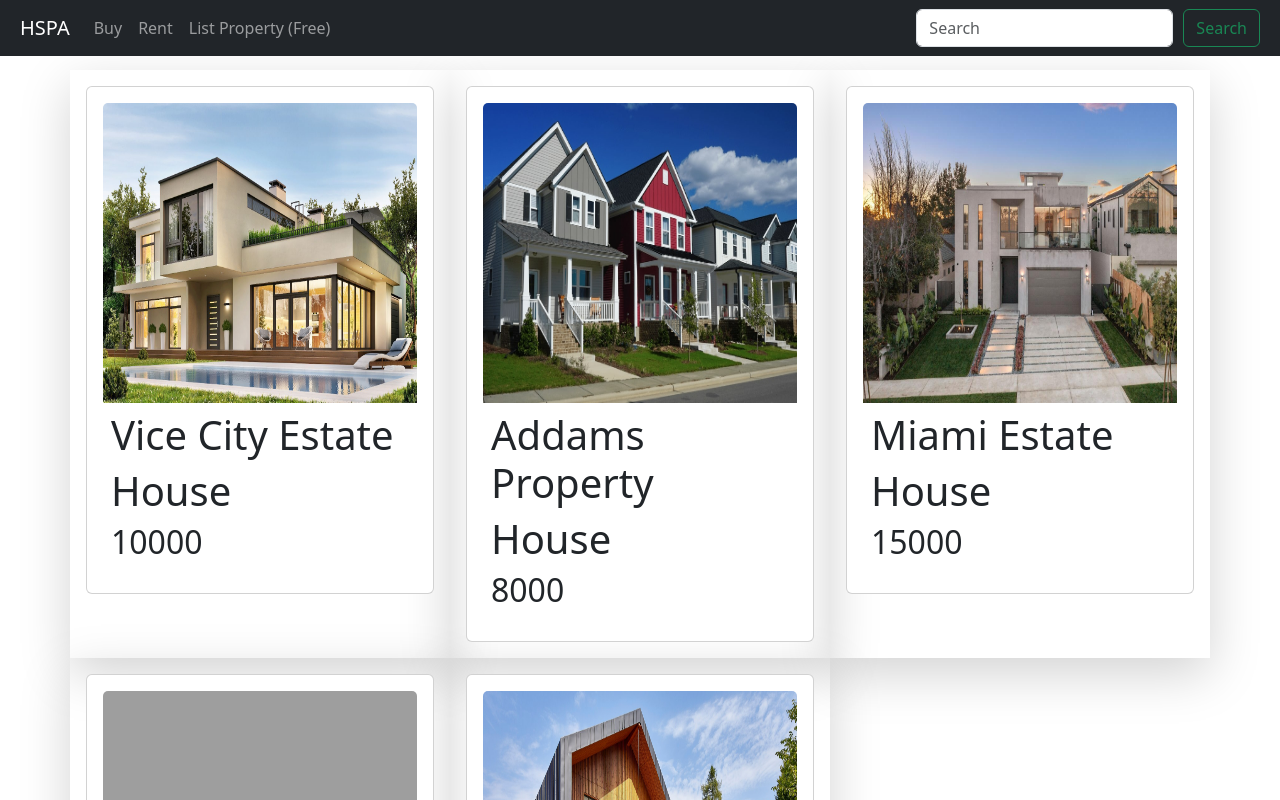
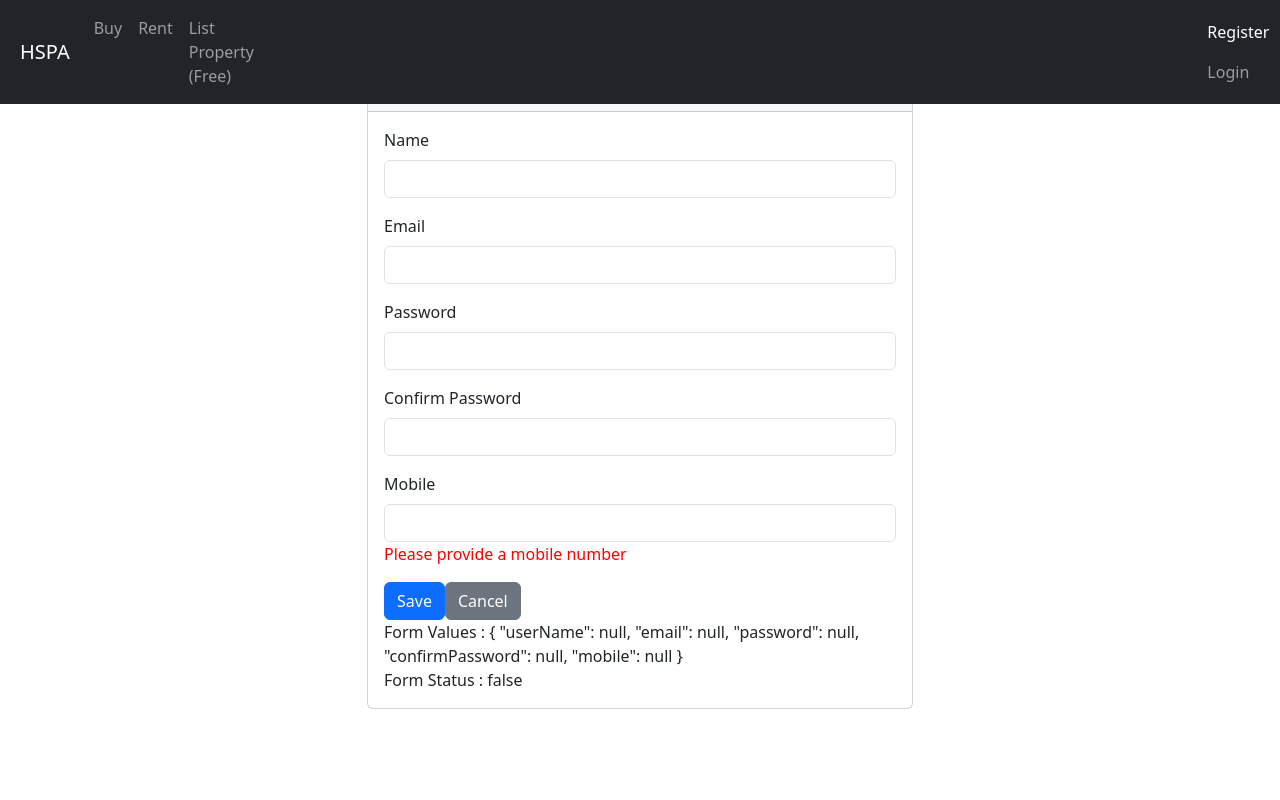
Before and after one commit to Al1nn/Housing-Web-Application, an Angular app in the folder Frontend/: page /user/register in a window 1280 px wide. Shown: the top 800 px of the page. Built offline with nearby package versions, Linux system fonts and the light colour scheme; grey boxes are pictures that could not be loaded.

Commit message:
End of tutorial 16

```diff
--- a/Frontend/src/app/app-routing.module.ts
+++ b/Frontend/src/app/app-routing.module.ts
@@ -5,12 +5,16 @@
 import { RentPropertyComponent } from './property/rent-property/rent-property.component';
 import { PropertyDetailComponent } from './property/property-detail/property-detail.component';
 import { PropertyContactsComponent } from './property/property-contacts/property-contacts.component';
+import { UserLoginComponent } from './user/user-login/user-login.component';
+import { UserRegisterComponent } from './user/user-register/user-register.component';
 const routes: Routes = [
   {path: '', component: PropertyListComponent},
   {path: 'rent-property', component: RentPropertyComponent},
   {path: 'add-property', component: AddPropertyComponent},
   {path: 'property-detail/:id', component: PropertyDetailComponent},
   {path: 'property-contacts/:id', component: PropertyContactsComponent},
+  {path: 'user/login', component: UserLoginComponent},
+  {path: 'user/register', component: UserRegisterComponent},
   {path: '**', component: PropertyListComponent}
 ];
 
--- a/Frontend/src/app/nav-bar/nav-bar.component.html
+++ b/Frontend/src/app/nav-bar/nav-bar.component.html
@@ -16,13 +16,22 @@
       </li>
 
     </ul>
+    <div class="user-bar" style="margin-left: 78.5%;">
+      <ul class="nav navbar-nav">
+        <li class="nav-item">
+          <a class="nav-link"
+          [routerLinkActiveOptions]="{exact: true}" routerLinkActive="active"
+          routerLink="user/register">Register</a>
+        </li>
+        <li class="nav-item">
+          <a class="nav-link"
+          [routerLinkActiveOptions]="{exact: true}" routerLinkActive="active"
+          routerLink="user/login"
+          >Login</a>
+        </li>
+      </ul>
+    </div>
   </div>
 
-  <!-- Right-aligned search bar with gap between search field and button -->
-  <div class="navbar-nav ml-auto">
-    <form class="form-inline my-2 my-lg-0 d-flex align-items-center">
-      <input class="form-control" style="margin-right: 10px;" type="search" placeholder="Search" aria-label="Search">
-      <button class="btn btn-outline-success my-2 my-sm-0" style="margin-right: 20px;" type="submit">Search</button>
-    </form>
-  </div>
+
 </nav>
--- /dev/null
+++ b/Frontend/src/app/user/user-login/user-login.component.html
@@ -0,0 +1,3 @@
+<p>
+  user-login works!
+</p>
--- /dev/null
+++ b/Frontend/src/app/user/user-login/user-login.component.ts
@@ -0,0 +1,15 @@
+import { Component, OnInit } from '@angular/core';
+
+@Component({
+  selector: 'app-user-login',
+  templateUrl: './user-login.component.html',
+  styleUrls: ['./user-login.component.css']
+})
+export class UserLoginComponent implements OnInit {
+
+  constructor() { }
+
+  ngOnInit() {
+  }
+
+}
--- /dev/null
+++ b/Frontend/src/app/user/user-register/user-register.component.html
@@ -0,0 +1,80 @@
+<div class="row">
+  <div class="col-6 m-auto">
+  <div class="card m-auto">
+    <div class="card-header">
+      Register
+    </div>
+    <div class="card-body">
+      <form [formGroup]="registerationForm" (ngSubmit)="onSubmit()">
+        <div class="form-group col-12 mb-3">
+            <label for="name" class="form-label">Name</label>
+            <input type="text" class="form-control" formControlName="userName">
+            <span class="error-block" *ngIf="!userName.valid && userName.touched">
+              Please provide a name
+            </span>
+        </div>
+
+        <div class="form-group col-12 mb-3">
+          <label for="email" class="form-label">Email</label>
+          <input type="text" class="form-control" formControlName="email">
+          <span *ngIf="!email.valid && email.touched" class="error-block">
+
+            <span *ngIf="email.hasError('required')">
+              Please provide email id
+            </span>
+
+            <span *ngIf="email.hasError('email')">
+              Please provide a valid email id
+            </span>
+
+          </span>
+        </div>
+
+        <div class="form-group col-12 mb-3">
+          <label for="passwrod" class="form-label">Password</label>
+          <input type="password" class="form-control" formControlName="password">
+          <span *ngIf="!password.valid && password.touched" class="error-block">
+            <span *ngIf="password.errors!['required']">
+              Please provide password
+            </span>
+            <span *ngIf="password.hasError('minlength')">
+              Password should not be lesser than 8 character
+            </span>
+          </span>
+        </div>
+
+        <div class="form-group col-12 mb-3">
+          <label for="cpassword" class="form-label">Confirm Password</label>
+          <input type="password" class="form-control" formControlName="confirmPassword">
+          <span class="error-block" *ngIf="!confirmPassword.valid && confirmPassword.touched">
+            Please confirm password
+          </span>
+          <span class="error-block" *ngIf="registerationForm.hasError('notmatched') && confirmPassword.valid">
+            Password not matched
+          </span>
+        </div>
+
+        <div class="form-group col-12 mb-3">
+          <label for="mobile" class="form-label">Mobile</label>
+          <input type="text" class="form-control" formControlName="mobile">
+          <span class="error-block" *ngIf="registerationForm.get('mobile')?.hasError('required')">
+            Please provide a mobile number
+          </span>
+          <span class="error-block" *ngIf="mobile.value && mobile.value.length > 10">
+            Mobile number must be less than 10 digits
+          </span>
+        </div>
+
+
+
+        <div class="form-group col-12">
+          <button type="submit" class="btn btn-primary">Save</button>
+          <button type="reset" class="btn btn-secondary ml-2">Cancel</button>
+        </div>
+        Form Values : {{registerationForm.value | json}} <br/>
+        Form Status : {{registerationForm.valid | json}}
+      </form>
+    </div>
+  </div>
+  </div>
+</div>
--- /dev/null
+++ b/Frontend/src/app/user/user-register/user-register.component.ts
@@ -0,0 +1,59 @@
+import { Component, OnInit } from '@angular/core';
+import { AbstractControl, FormControl, FormGroup, ValidationErrors, Validator, Validators } from '@angular/forms';
+
+@Component({
+  selector: 'app-user-register',
+  templateUrl: './user-register.component.html',
+  styleUrls: ['./user-register.component.css']
+})
+export class UserRegisterComponent implements OnInit {
+
+
+  registerationForm : FormGroup;
+
+  constructor() { }
+
+  ngOnInit() {
+    this.registerationForm = new FormGroup(
+      {
+        userName: new FormControl(null, Validators.required),
+        email: new FormControl(null, [Validators.required, Validators.email]),
+        password: new FormControl(null, [Validators.required, Validators.minLength(8)]),
+        confirmPassword: new FormControl(null, [Validators.required]),
+        mobile: new FormControl(null, [Validators.required, Validators.maxLength(10)])
+      }
+     , this.passwordMatchingValidator
+    );
+  }
+
+  passwordMatchingValidator(fc: AbstractControl): ValidationErrors | null {
+    return fc.get('password')?.value === fc.get('confirmPassword')?.value ? null :
+      { notmatched: true }
+  };
+
+  //Getter methods from all controls
+  get userName(){
+    return this.registerationForm.get('userName') as FormControl;
+  }
+
+  get email(){
+    return this.registerationForm.get('email') as FormControl;
+  }
+
+  get password(){
+    return this.registerationForm.get('password') as FormControl;
+  }
+
+  get confirmPassword(){
+    return this.registerationForm.get('confirmPassword') as FormControl;
+  }
+
+  get mobile(){
+    return this.registerationForm.get('mobile') as FormControl;
+  }
+
+  onSubmit() {
+    console.log(this.registerationForm);
+    }
+
+}
--- /dev/null
+++ b/Frontend/src/assets/forms.css
@@ -0,0 +1,12 @@
+input[type = "text"]:focus{
+    box-shadow: 0 0 7px rgba(0, 0, 0, 0.5);
+    border-color: rgba(0, 0, 0, 0.5);
+  }
+
+  .ng-invalid.ng-touched{
+    border-color: red;
+  }
+
+  .error-block{
+    color: red;
+  }
--- a/Frontend/src/styles.css
+++ b/Frontend/src/styles.css
@@ -1 +1,2 @@
 /* You can add global styles to this file, and also import other style files */
+@import 'assets/forms.css';
```
Also changed, not shown: Frontend/src/app/app.module.ts (+7 -2 lines), Frontend/src/app/user/user-login/user-login.component.css (added), Frontend/src/app/user/user-register/user-register.component.css (added), 2 other files (tests, documents, lock files or other folders).
